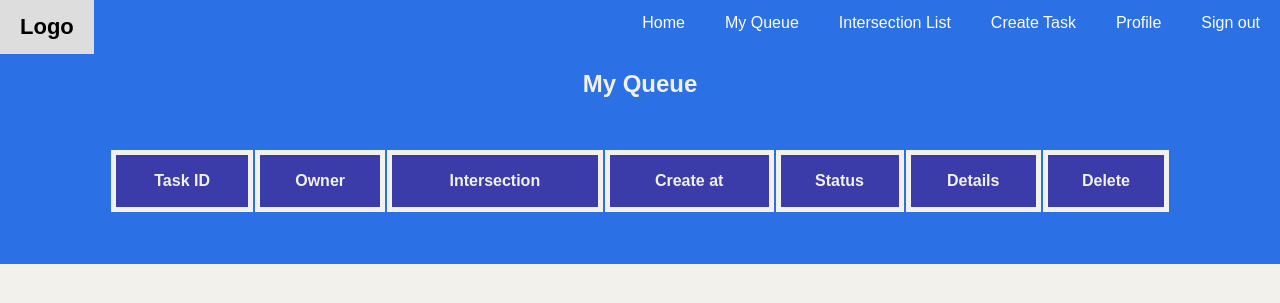
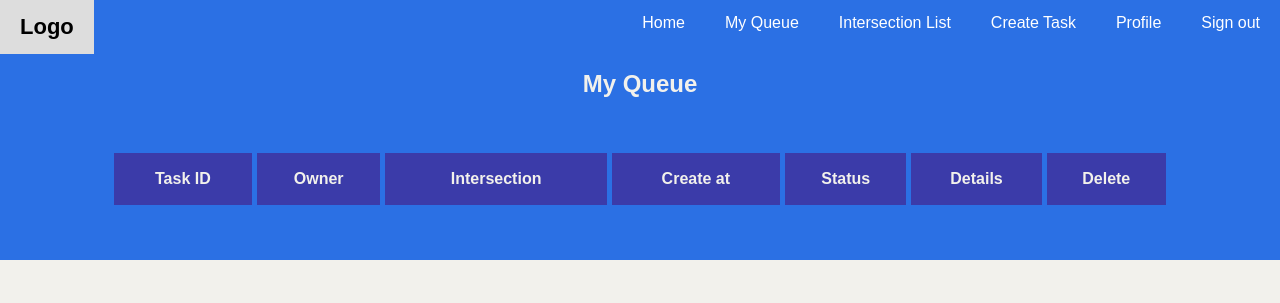
Before and after one commit to 6410685041/CN332-Default, a Django app: page /user/my_queue in a window 1280 px wide. Shown: the top 303 px of the page. Run offline with Django 5.2, Linux system fonts and the light colour scheme; the visitor is signed in with stand-in values (Sample User, id 1); data comes from the database, SQL or seed files in the repository; data that the repository does not hold is empty; parts of the project's set-up code (start-up, migrations or seed data) failed here and were passed over.

Commit message:
Edit my_queue css

```diff
--- a/carDetection/static/style/my_queue.css
+++ b/carDetection/static/style/my_queue.css
@@ -2,11 +2,7 @@
     margin: auto;
     margin-top: 50px;
     width: 90%;
-}
-
-#content table tr th {
-    border: 5px solid;
-    border-collapse: collapse;
+    border-spacing: 5px;
 }
 
 #content table tr th {
@@ -16,7 +12,8 @@
 
 #content table tr td {
     background-color: white;
-    color: black;
+    color: rgb(59, 59, 169);
+    border-radius: 7px;
 }
 
 #content .delete:hover {
```
